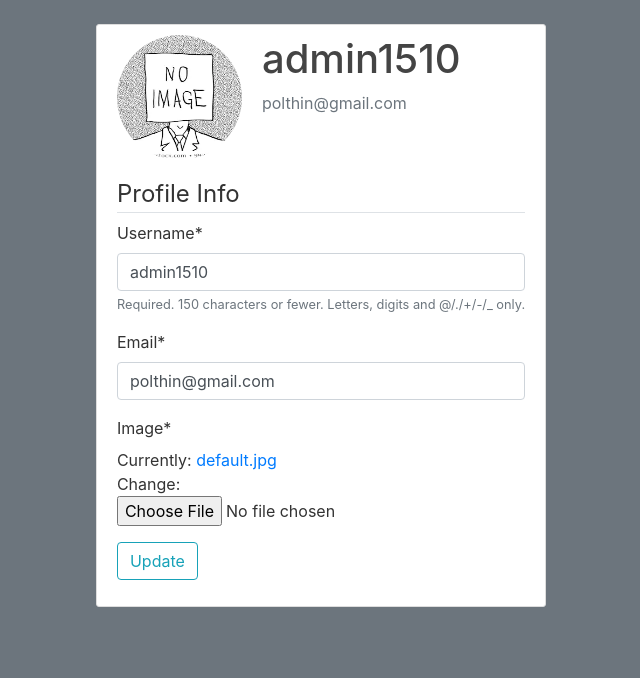
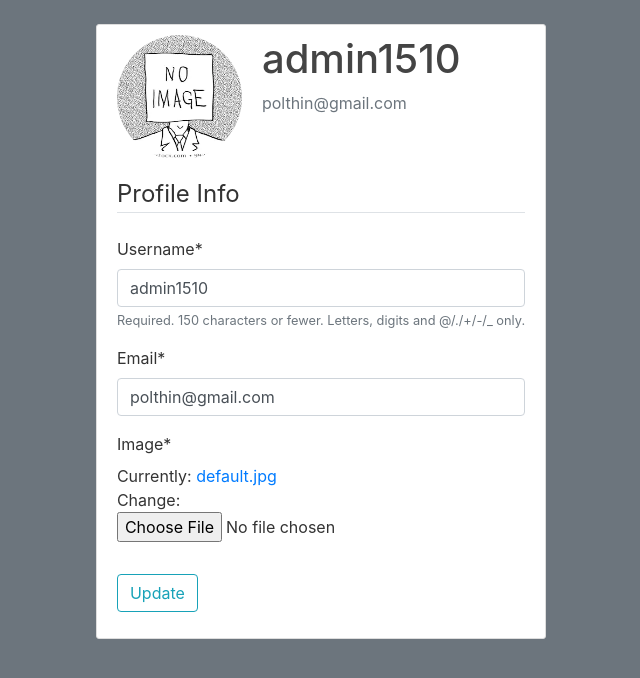
Before and after one commit to fsbass1510/djangoappaca.herokuapp.com, a Django app: page /profile/ in a window 1280 px wide. Shown: the part 56-734 px from the top of the page, without its empty margins (319-959 px from the left). Run offline with Django 3.2, Linux system fonts and the light colour scheme; a user stored in the database is signed in; data comes from the database, SQL or seed files in the repository; some libraries are stand-ins or nearby versions.

Commit message:
profile.html fix bug

```diff
--- a/users/templates/users/profile.html
+++ b/users/templates/users/profile.html
@@ -1,6 +1,5 @@
 {% extends "blog/base.html" %}
 {% load crispy_forms_tags %}
-
 {% block content %}
     <div class="content-section">
       <div class="media">
@@ -12,15 +11,14 @@
       </div>
       <form method="POST" enctype="multipart/form-data">
           {% csrf_token %}
-            <fieldset class"form-group">
-                <legend class="border-bottom mb=4">Profile Info</legend>
+          <fieldset class="form-group">
+              <legend class="border-bottom mb-4">Profile Info</legend>
               {{ u_form|crispy }}
               {{ p_form|crispy }}
           </fieldset>
           <div class="form-group">
-                <button class="btn btn-outline-info" type="submit">Update
-                </button>
+              <button class="btn btn-outline-info" type="submit">Update</button>
           </div>
       </form>
     </div>
-{% endblock content%}
+{% endblock content %}
```
Lines whose indentation alone changed are shown as unchanged.
